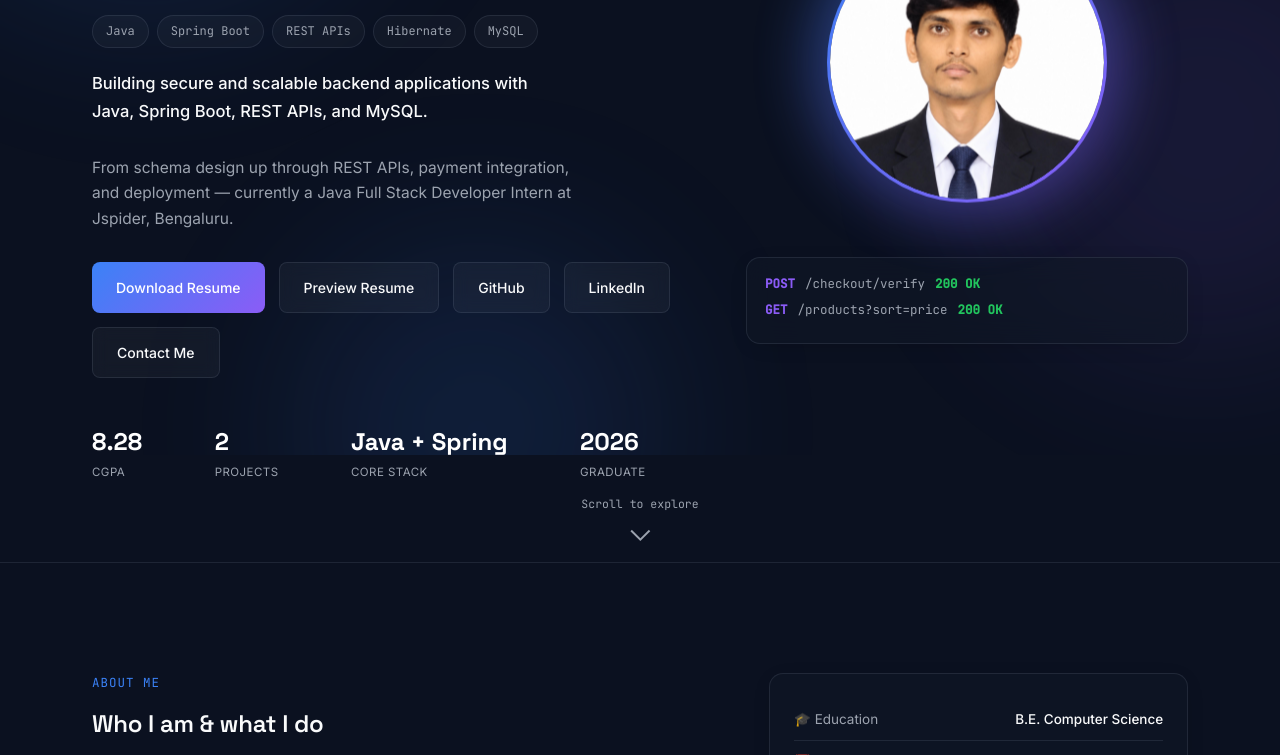
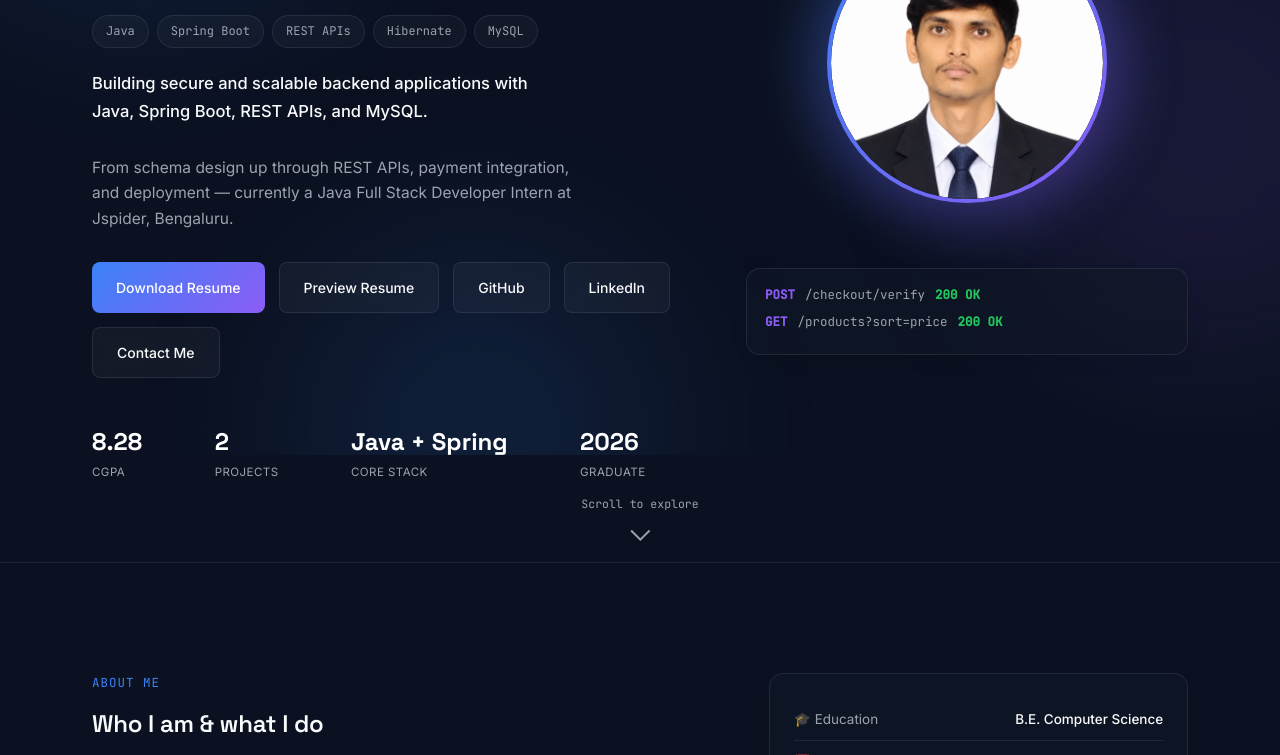
Before and after one commit to Mohammad-Salman-Ahmed/Salman-Portfolio, a plain HTML site: page index.html in a window 1280 px wide. Shown: the part 345-1100 px from the top of the page. Drawn offline with Linux system fonts and the light colour scheme.

Commit message:
Update photo frame styles and adjust spacing
Refactor photo frame styles and remove animation.

```diff
--- a/style.css
+++ b/style.css
@@ -163,50 +163,36 @@ section{ padding:110px 0; border-top:1px solid var(--border); position:relative;
 .scroll-cue .arrow{ display:block; margin:6px auto 0; width:14px; height:14px; border-right:2px solid var(--muted); border-bottom:2px solid var(--muted); transform:rotate(45deg); animation:bob 1.6s ease-in-out infinite; }
 @keyframes bob{ 0%,100%{ transform:rotate(45deg) translate(0,0); } 50%{ transform:rotate(45deg) translate(4px,4px); } }
 
-/* photo frame */
-.photo-frame{
-  width:280px; height:280px; border-radius:50%; margin:0 auto; position:relative;
-  background:linear-gradient(135deg, var(--accent), var(--accent2)); padding:3px;
-  animation:float 5s ease-in-out infinite;
-}
-@keyframes float{ 0%,100%{ transform:translateY(0); } 50%{ transform:translateY(-14px); } }
-.photo-frame::after{ content:""; position:absolute; inset:-14px; border-radius:50%; background:inherit; filter:blur(30px); opacity:.45; z-index:-1; }
 
-
+/* ===== PROFESSIONAL PROFILE PHOTO ===== */
 
 .photo-frame {
     width: 280px;
     height: 280px;
     aspect-ratio: 1 / 1;
     border-radius: 50%;
-    margin: 0 auto;
+    margin: 0 auto 65px;
+    padding: 4px;
     position: relative;
     background: linear-gradient(
         135deg,
         var(--accent),
         var(--accent2)
     );
-    padding: 3px;
-    animation: float 5s ease-in-out infinite;
+    animation: none;
     z-index: 2;
+    flex-shrink: 0;
 }
 
-
-.photo-frame {
-    width: 280px;
-    height: 280px;
-    aspect-ratio: 1 / 1;
+.photo-frame::after {
+    content: "";
+    position: absolute;
+    inset: -14px;
     border-radius: 50%;
-    margin: 0 auto;
-    position: relative;
-    background: linear-gradient(
-        135deg,
-        var(--accent),
-        var(--accent2)
-    );
-    padding: 3px;
-    animation: float 5s ease-in-out infinite;
-    z-index: 2;
+    background: inherit;
+    filter: blur(30px);
+    opacity: 0.4;
+    z-index: -1;
 }
 
 .photo-inner {
@@ -216,25 +202,24 @@ section{ padding:110px 0; border-top:1px solid var(--border); position:relative;
     overflow: hidden;
     position: relative;
     background: var(--card);
-    clip-path: circle(50%);
 }
 
 .photo-inner img {
+    position: absolute;
+    inset: 0;
     width: 100%;
     height: 100%;
     max-width: none;
     object-fit: cover;
     object-position: center 20%;
+    border-radius: 50%;
     display: block;
 }
 
-
-
-
-/* API call signature card */
+/* ===== API CARD SPACING ===== */
 
 .api-card {
-    margin-top: 42px;
+    margin-top: 0;
     padding: 16px 18px;
     position: relative;
     z-index: 1;
```
